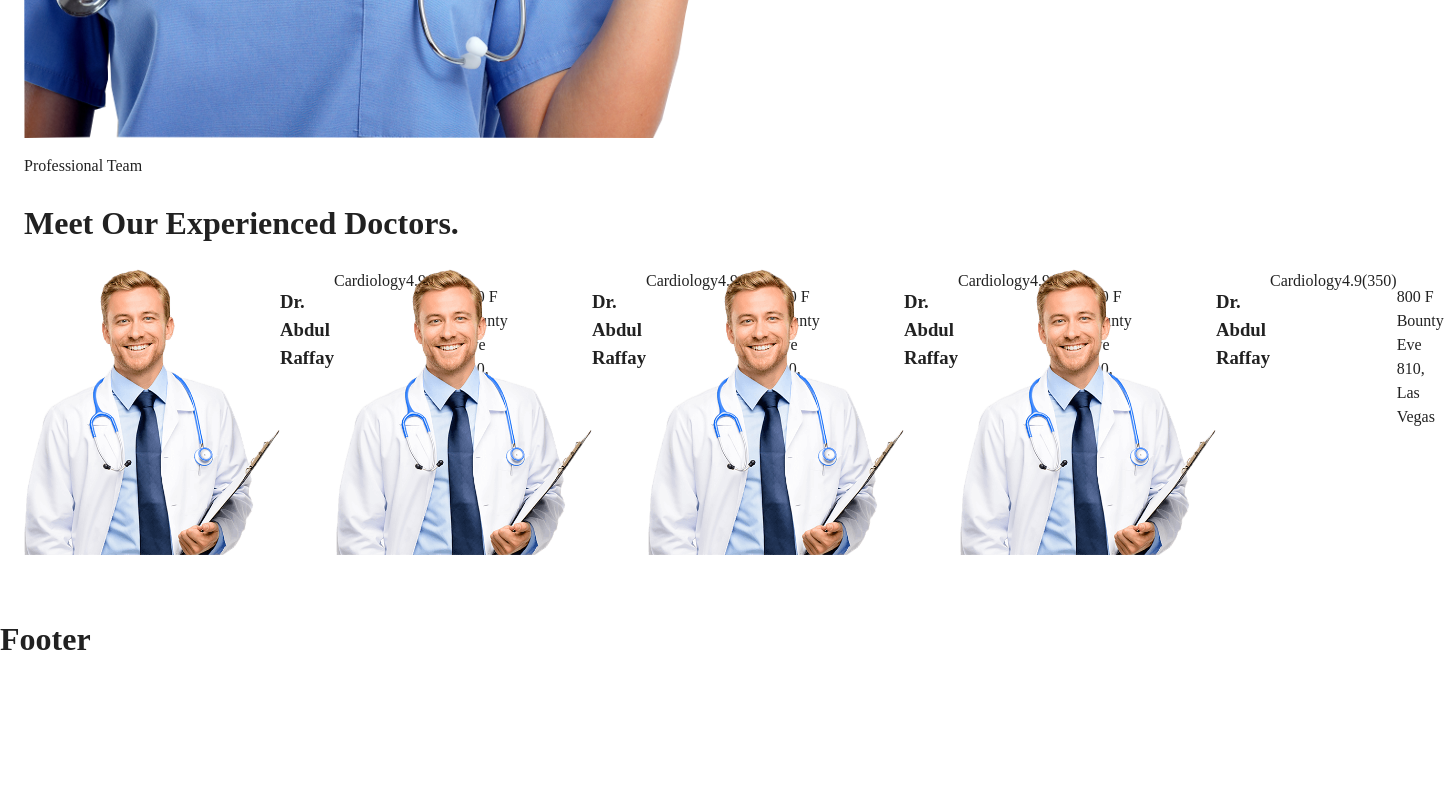
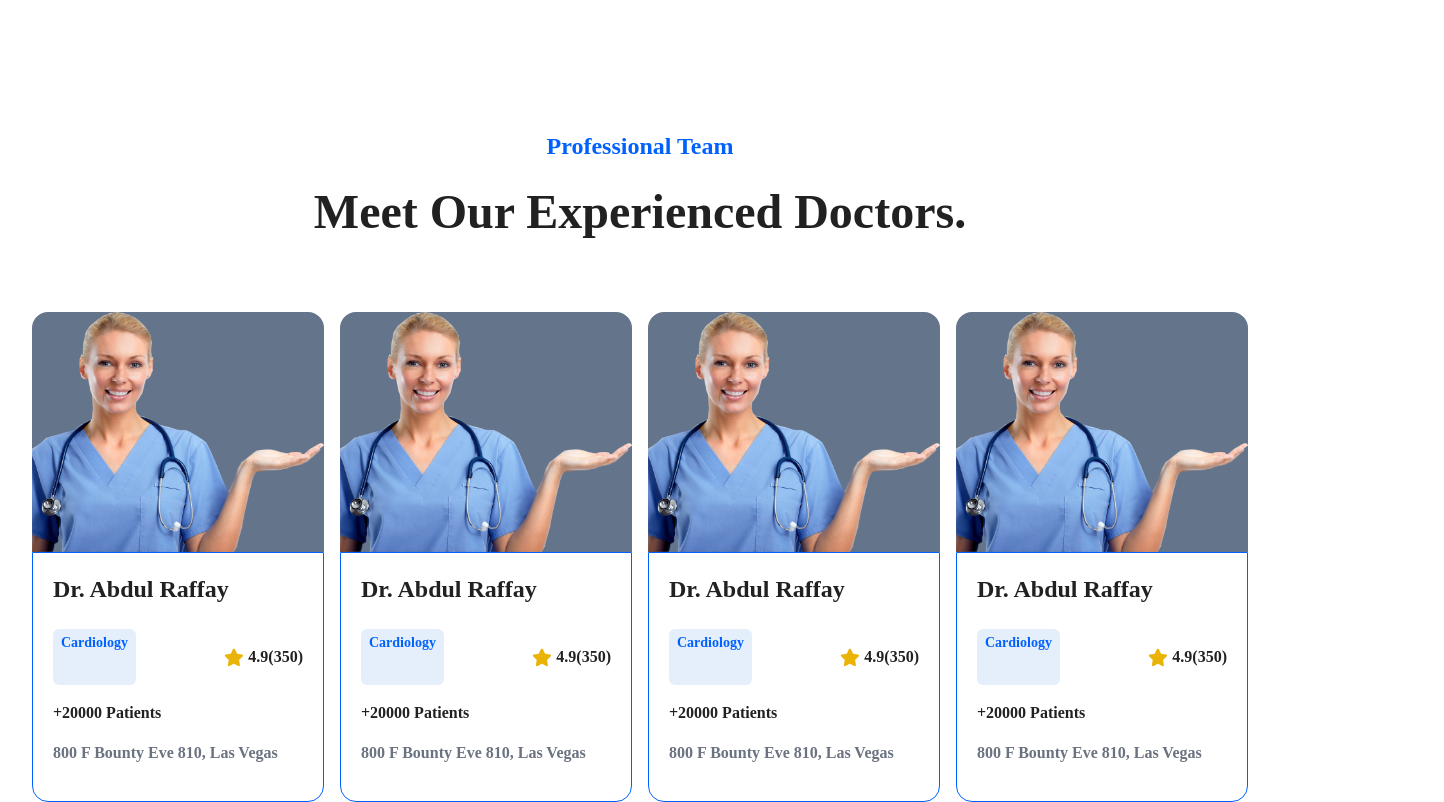
Before and after one commit to DoctrEx/doctrEx-frontend, a React (Create React App) app: page / in a window 1280 px wide. Shown: the part 760-1562 px from the top of the page, 1444 px wide, since content can reach past the window. Before the commit the page ends 1445 px from the top, so only its background shows below. Built offline with nearby package versions, Linux system fonts and the light colour scheme.

Commit message:
add: doctors section almost done

```diff
--- a/src/components/DoctorCard/DoctorCard.jsx
+++ b/src/components/DoctorCard/DoctorCard.jsx
@@ -11,27 +11,30 @@ export const DoctorCard = ({
   location,
 }) => {
   return (
-    <Grid
-      sx={{ paddingY: "2rem" }}
-      item
-      xs={12}
-      md={3}
-      className="flex flex-col items-center hoverable mt-5"
-    >
-      <div className="">
-        <img
-          src="/assets/doctor1.png"
-          alt="service-icon"
-          className="h-auto"
-          style={{ width: "256px" }}
-        />
+    <Grid item xs={12} md={3}>
+      <div className="flex flex-col items-start hoverable mt-5 p-0 h-full rounded-2xl">
+        <div className="bg-slate-500 rounded-t-2xl w-full h-52 md:h-60">
+          <img src="/assets/femal-doctor.png" alt="service-icon" className="h-full w-full" />
+        </div>
+        <div className="px-5 border border-solid border-primary w-full h-full rounded-b-2xl">
+          <h3 className="mt-5 text-2xl">Dr. Abdul Raffay</h3>
+          <div className="mt-3 w-full flex justify-between">
+            <div className="bg-primaryLight text-primary font-bold py-1 px-2 rounded-md text-sm">
+              Cardiology
+            </div>
+            <div className="font-bold flex items-center">
+              <i class="fa-solid fa-star text-yellow-500 text-[1.1rem]"></i>
+              <p className="ml-1">4.9(350)</p>
+            </div>
+          </div>
+          <div className="mt-3">
+            <p className="font-bold">+20000 Patients</p>
+          </div>
+          <div className="mt-1 text-gray-500 font-semibold">
+            <p>800 F Bounty Eve 810, Las Vegas</p>
+          </div>
+        </div>
       </div>
-      <h3 className="mt-5">Dr. Abdul Raffay</h3>
-      <div className="w-full flex justify-between">
-        <div className="bg-primary">Cardiology</div>
-        <div>4.9(350)</div>
-      </div>
-      <p>800 F Bounty Eve 810, Las Vegas</p>
     </Grid>
   )
 }
--- a/src/components/DoctorContainer/DoctorContainer.jsx
+++ b/src/components/DoctorContainer/DoctorContainer.jsx
@@ -6,7 +6,7 @@ import { DOCTORS } from "../../utils/constants"
 export const DoctorContainer = () => {
   return (
     <Container>
-      <div className="pt-20 md:pt-32 px-20 md:px-5">
+      <div className="pt-20 md:pt-32 px-20 md:px-2">
         <p className="text-primary text-center text-[1.5rem] font-semibold">Professional Team</p>
         <h1 className="text-center text-4xl md:text-5xl mt-5">Meet Our Experienced Doctors.</h1>
         <Grid container className="mt-1 md:mt-10" spacing={2}>
--- a/src/pages/Home.jsx
+++ b/src/pages/Home.jsx
@@ -17,7 +17,6 @@ const Home = () => {
         <About />
         <DoctorContainer />
       </main>
-      <Footer />
     </div>
   )
 }
--- a/src/styles/globals.css
+++ b/src/styles/globals.css
@@ -51,7 +51,7 @@ a {
 
 .hoverable {
   transition: box-shadow 0.3s ease-in-out, border-color 0.3s ease-in-out !important;
-  @apply hover:border-transparent hover:shadow-md hover:cursor-pointer;
+  @apply hover:border-transparent hover:shadow-2xl hover:cursor-pointer;
 }
 
 .link {
--- a/src/styles/index.css
+++ b/src/styles/index.css
@@ -4,6 +4,8 @@
 /* @tailwind base;  */
 
 /* Custom component */
+/* @tailwind components;  */
+/* @tailwind base;  */
 @tailwind components;
 
 /* overrides and globals should be after themes. */
@@ -11,6 +13,7 @@
 @import "./overrides.css";
 
 /* utils and helpers should be after everything */
+/* @tailwind utilities;  */
 @tailwind utilities;
 
 /* Styles for font-awesome icons  */
--- a/tailwind.config.js
+++ b/tailwind.config.js
@@ -1,13 +1,13 @@
 /** @type {import('tailwindcss').Config} */
 const colors = require("tailwindcss/colors")
-
 module.exports = {
-  content: ["./src/**/*.{js, jsx, ts, tsx}"],
+  content: ["./src/**/*.{html,js,jsx}"],
   theme: {
     extend: {},
     colors: {
       ...colors,
       primary: "#0061FF",
+      primaryLight: "#E5EFFB",
     },
   },
   plugins: [],
```
